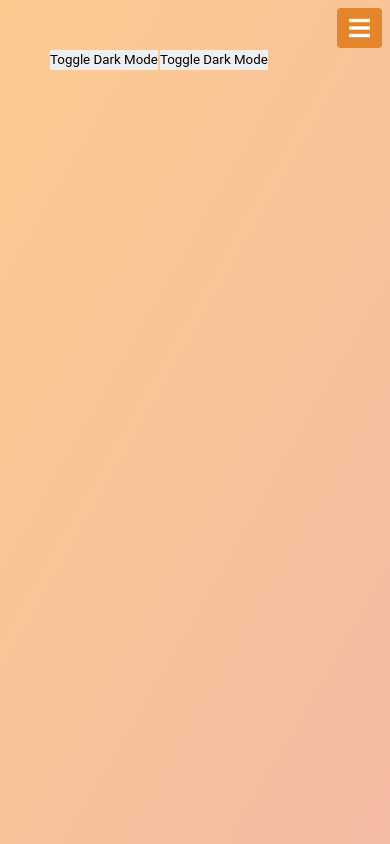
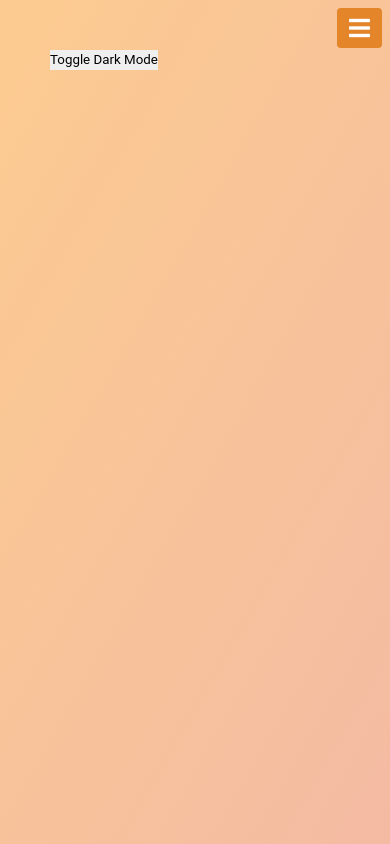
Before and after one commit to sam-frontend/personal-porfolio, a plain HTML site: page index.html in a window 390 px wide. Both pictures are taken after a click on the button "Toggle Dark Mode". Shown: the top 844 px of the page. Drawn offline with Linux system fonts and the light colour scheme; a web font is replaced by a local one.

Commit message:
Update index.html

```diff
--- a/index.html
+++ b/index.html
@@ -27,9 +27,9 @@
 <style>
 .dark-mode {
   background-color: black;
+color: white;
 }
 </style>
-<button onclick="myFunction()">Toggle dark mode</button>
 
 <script>
 function myFunction() {
@@ -39,8 +39,9 @@ function myFunction() {
 </script>
 </head>
 <body>
+<button onclick="myFunction()">Toggle dark mode</button>
+
 <div id="menu-bars" class="fas fa-bars"></div>
- <button onclick="myFunction()">Toggle dark mode</button>
 <!-- header section starts  -->
 
 <header>
```
